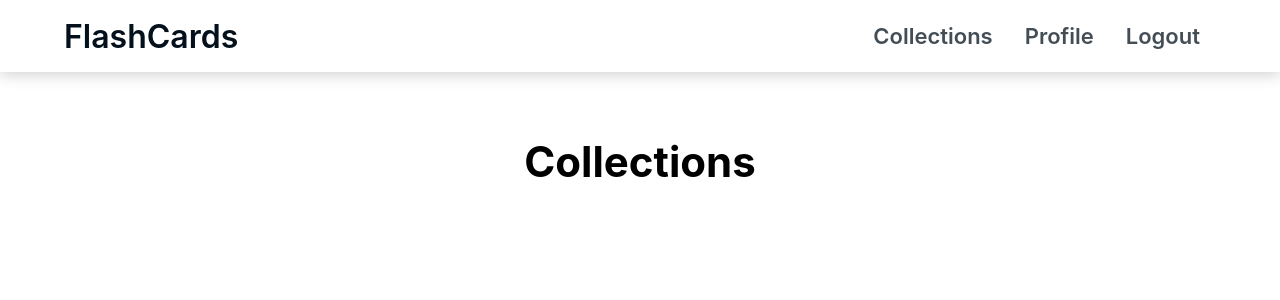
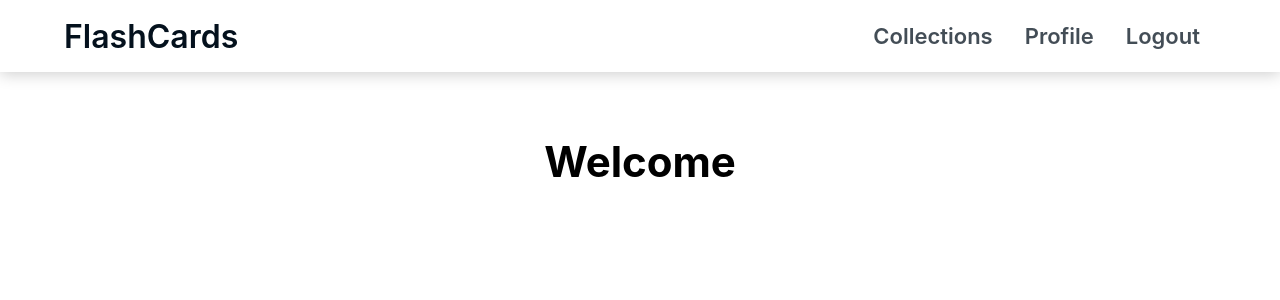
Before and after one commit to yap8/flashcards, a React (Create React App) app in the folder client/: page / in a window 1280 px wide. Shown: the top 300 px of the page. Built offline with nearby package versions, Linux system fonts and the light colour scheme; sample sign-in values are in the browser's storage.

Commit message:
added welcome

```diff
--- a/client/src/App.js
+++ b/client/src/App.js
@@ -6,13 +6,14 @@ import Login from './pages/Login'
 import Profile from './pages/Profile';
 import Register from './pages/Register'
 import Logout from './pages/Logout'
+import Home from './pages/Home';
 
 function App() {
   return (
     <Router>
       <Header />
       <Routes>
-        <Route path="/" element={<Collections />} />
+        <Route path="/" element={<Home />} />
         <Route path="/collections" element={<Collections />} />
         <Route path="/profile" element={<Profile />} />
         <Route path="/login" element={<Login />} />
--- /dev/null
+++ b/client/src/pages/Home.js
@@ -0,0 +1,25 @@
+import React, { useEffect } from 'react'
+import { useSelector } from 'react-redux'
+import { useNavigate } from 'react-router-dom'
+import Title from '../components/Title'
+
+const Home = () => {
+  const { authToken } = useSelector(state => state.user)
+  const navigate = useNavigate()
+
+  useEffect(() => {
+    if (!authToken) navigate('/login')
+  }, [authToken])
+
+
+  return (
+    <section className="profile">
+      <div className="profile__inner container">
+        <Title>Welcome</Title>
+
+      </div>
+    </section>
+  )
+}
+
+export default Home
```
